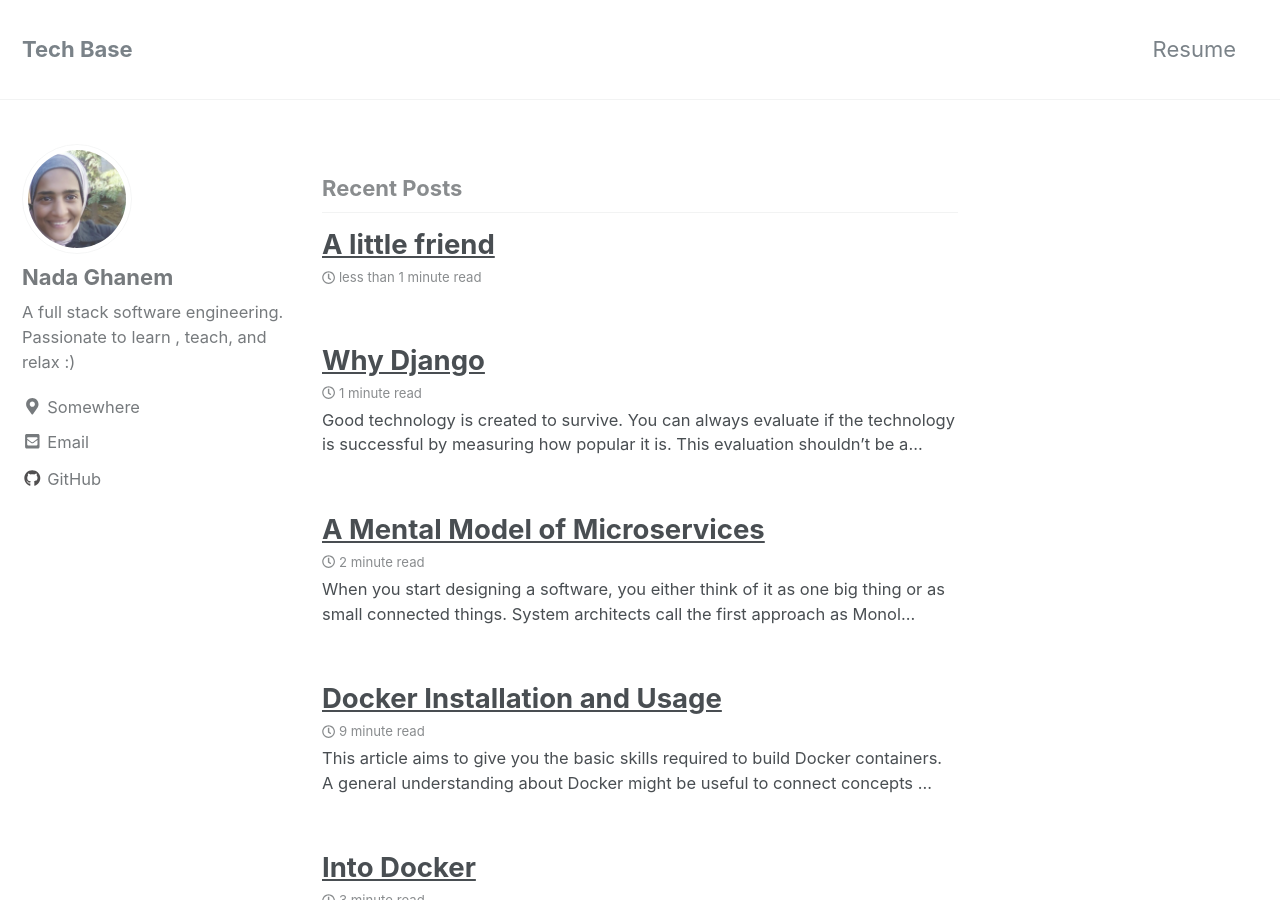
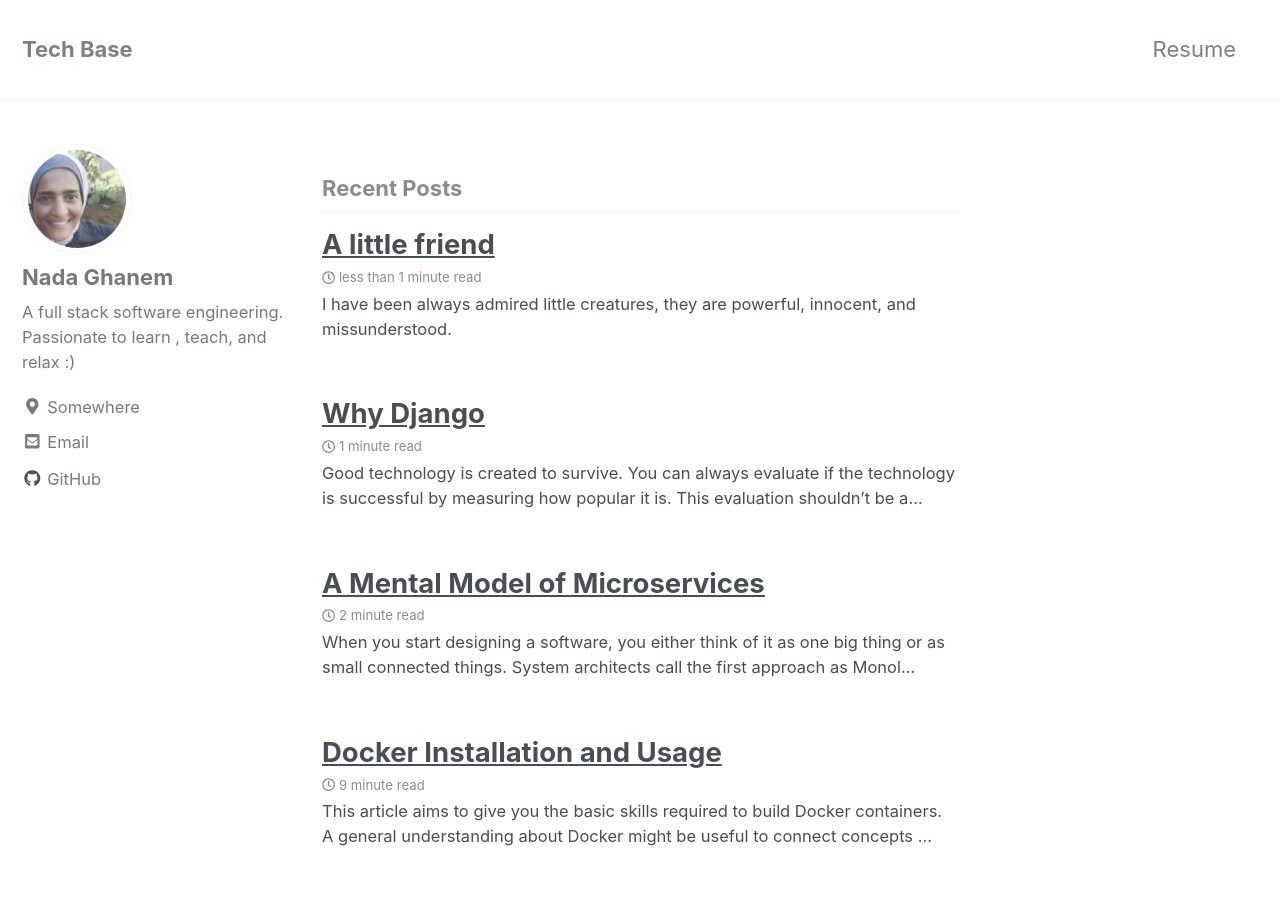
Before and after one commit to nadaa/nadaa.github.io, a Jekyll site: the page built from index.html, in a window 1280 px wide and 900 px high. Built offline with Jekyll 4.4.1, drawn with Linux system fonts in a browser that asks for light colours; nearby versions of some CDN libraries; the list of posts is cut into pages by our own code.

Commit message:
Update 2019-01-09-little-friend.markdown

```diff
--- a/_posts/2019-01-09-little-friend.markdown
+++ b/_posts/2019-01-09-little-friend.markdown
@@ -6,3 +6,11 @@ comments: true
 author: nadaghanem
 published: true
 ---
+I have been always admired little creatures, they are powerful, innocent, and missunderstood.
+
+This post is to highlight my friendship with a 5 years old (Baraa), he always surprises me by his talent and love.
+
+Bellow is a drawing made by him, he told me to keep it, so, I tought to put here :).
+
+
+![](https://i.imgur.com/bYuxHvj.jpg)
```
